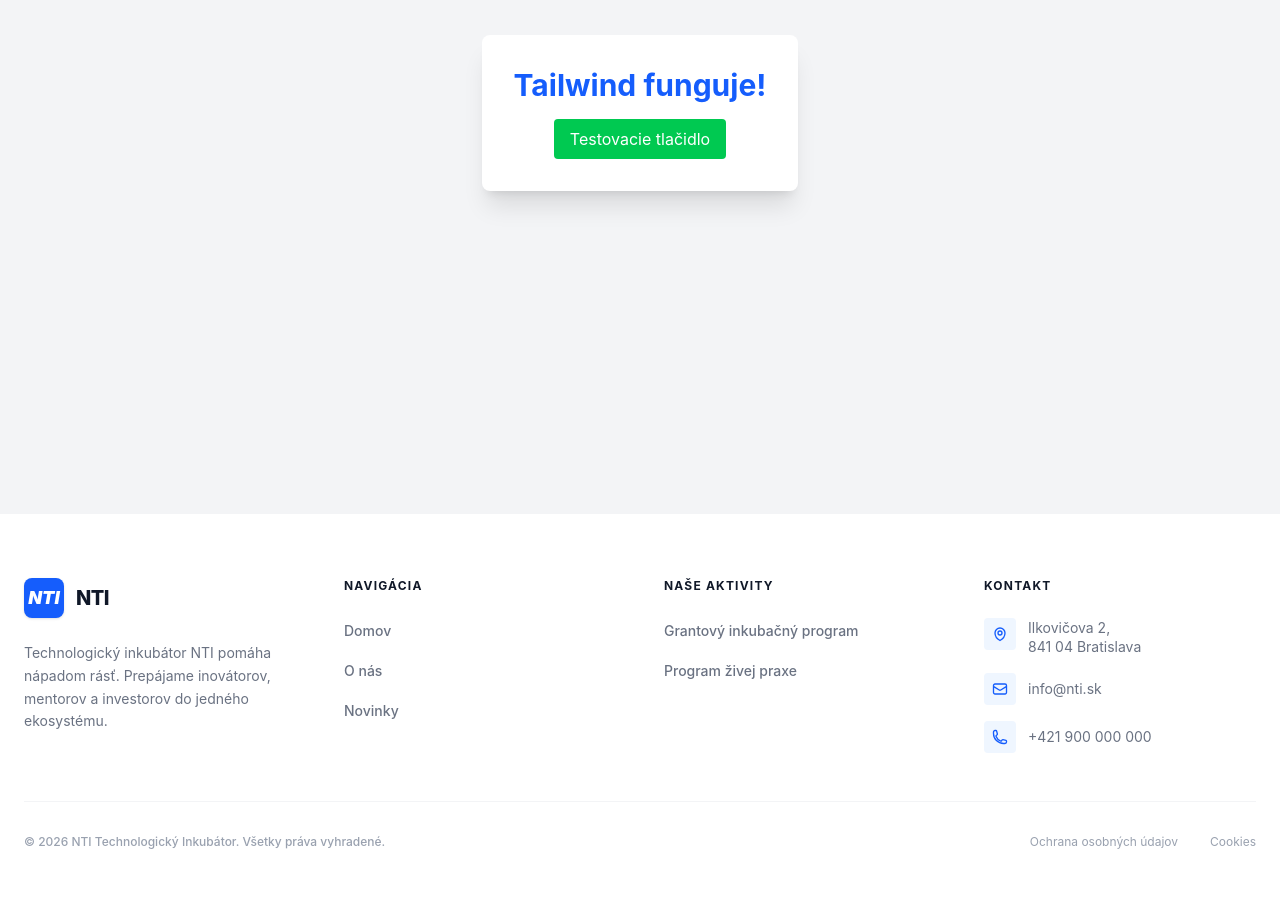
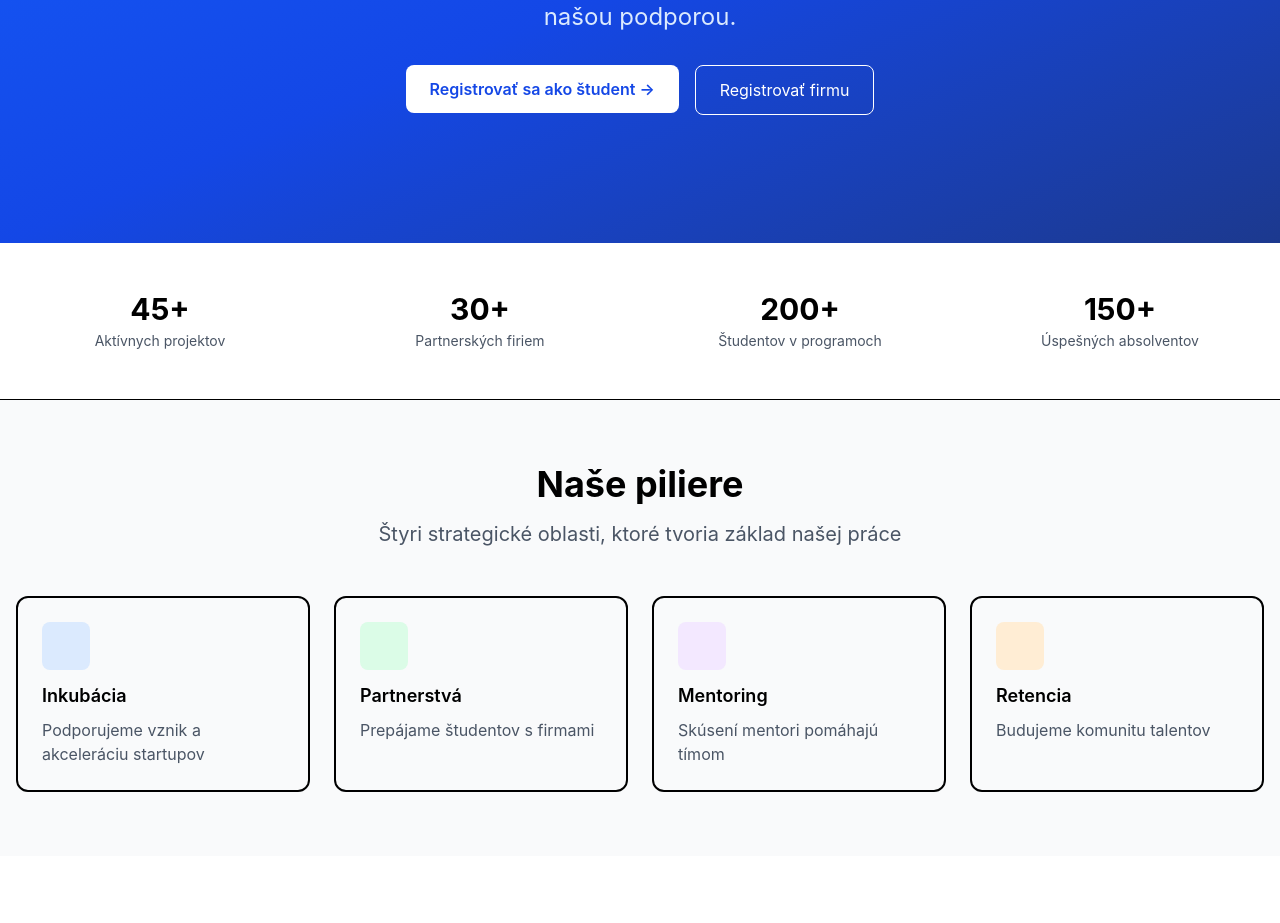
Before and after one commit to VendelinSlezak/FE_nitriansky_technologicky_inkubator, a Vue app: page / in a window 1280 px wide. Shown: the part 373-1296 px from the top of the page. Before the commit the page ends 1255 px from the top, so only its background shows below. Built offline with nearby package versions, Linux system fonts and the light colour scheme.

Commit message:
creating a HomeView view

```diff
--- a/src/views/HomeView.vue
+++ b/src/views/HomeView.vue
@@ -1,19 +1,216 @@
+<template>
+  <div class="min-h-screen">
+    <!-- HERO -->
+    <section class="relative bg-gradient-to-br from-blue-600 via-blue-700 to-blue-900 text-white py-20 lg:py-32">
+      <div class="max-w-7xl mx-auto px-4 text-center">
+        <span class="inline-block mb-4 px-3 py-1 bg-blue-500 rounded-full text-sm">
+          Innovation • Mentoring • Partnership
+        </span>
+
+        <h1 class="text-4xl md:text-5xl lg:text-6xl font-bold mb-6">
+          Nitriansky technologický inkubátor
+        </h1>
+
+        <p class="text-xl md:text-2xl mb-8 text-blue-100">
+          Podporujeme technologické talenty, inovácie a startups v regióne.
+          Zmeňte svoj nápad na úspešný projekt s našou podporou.
+        </p>
+
+        <div class="flex flex-col sm:flex-row gap-4 justify-center">
+          <router-link to="/registracia">
+            <button class="bg-white text-blue-700 px-6 py-3 rounded-lg font-semibold hover:bg-blue-50 flex items-center gap-2">
+              Registrovať sa ako študent →
+            </button>
+          </router-link>
+
+          <router-link to="/registracia">
+            <button class="border border-white px-6 py-3 rounded-lg hover:bg-white/10">
+              Registrovať firmu
+            </button>
+          </router-link>
+        </div>
+      </div>
+    </section>
+
+    <!-- STATS -->
+    <section class="py-12 bg-white border-b">
+      <div class="max-w-7xl mx-auto px-4">
+        <div class="grid grid-cols-2 md:grid-cols-4 gap-8">
+          <div v-for="(stat, i) in stats" :key="i" class="text-center">
+            <component :is="stat.icon" class="h-8 w-8 text-blue-600 mx-auto mb-3" />
+            <div class="text-3xl font-bold mb-1">{{ stat.value }}</div>
+            <div class="text-sm text-gray-600">{{ stat.label }}</div>
+          </div>
+        </div>
+      </div>
+    </section>
+
+    <!-- PILIERE -->
+    <section class="py-16 bg-gray-50">
+      <div class="max-w-7xl mx-auto px-4">
+        <div class="text-center mb-12">
+          <h2 class="text-3xl md:text-4xl font-bold mb-4">Naše piliere</h2>
+          <p class="text-xl text-gray-600 max-w-2xl mx-auto">
+            Štyri strategické oblasti, ktoré tvoria základ našej práce
+          </p>
+        </div>
+
+        <div class="grid md:grid-cols-2 lg:grid-cols-4 gap-6">
+          <div
+            v-for="(pillar, i) in pillars"
+            :key="i"
+            class="border-2 rounded-xl p-6 hover:shadow-lg transition"
+          >
+            <div :class="['w-12 h-12 rounded-lg flex items-center justify-center mb-3', pillar.color]">
+              <component :is="pillar.icon" class="h-6 w-6" />
+            </div>
+
+            <h3 class="font-semibold text-lg mb-2">{{ pillar.title }}</h3>
+            <p class="text-gray-600">{{ pillar.description }}</p>
+          </div>
+        </div>
+      </div>
+    </section>
+
+    <!-- PROGRAMY -->
+    <section class="py-16 bg-white">
+      <div class="max-w-7xl mx-auto px-4">
+        <div class="text-center mb-12">
+          <h2 class="text-3xl md:text-4xl font-bold mb-4">Naše programy</h2>
+          <p class="text-xl text-gray-600 max-w-2xl mx-auto">
+            Vyberte si program, ktorý najlepšie zodpovedá vašim potrebám
+          </p>
+        </div>
+
+        <div class="grid lg:grid-cols-2 gap-8 max-w-6xl mx-auto">
+          <div
+            v-for="program in programs"
+            :key="program.id"
+            :class="['border-2 rounded-xl p-6 hover:shadow-xl transition', program.color]"
+          >
+            <h3 class="text-2xl font-bold mb-2">{{ program.title }}</h3>
+            <p class="text-gray-600 mb-4">{{ program.description }}</p>
+
+            <ul class="space-y-3 mb-6">
+              <li v-for="(b, i) in program.benefits" :key="i" class="flex items-start">
+                <span class="text-green-600 mr-2">✔</span>
+                <span>{{ b }}</span>
+              </li>
+            </ul>
+
+            <router-link :to="program.path">
+              <button class="w-full bg-blue-600 text-white py-3 rounded-lg hover:bg-blue-700">
+                {{ program.cta }} →
+              </button>
+            </router-link>
+          </div>
+        </div>
+      </div>
+    </section>
+
+    <!-- CTA -->
+    <section class="py-16 bg-gradient-to-r from-blue-600 to-blue-800 text-white">
+      <div class="max-w-3xl mx-auto text-center px-4">
+        <h2 class="text-3xl md:text-4xl font-bold mb-4">
+          Pripravení začať svoju cestu?
+        </h2>
+
+        <p class="text-xl mb-8 text-blue-100">
+          Pridajte sa k stovkám úspešných študentov a firiem.
+        </p>
+
+        <div class="flex flex-col sm:flex-row gap-4 justify-center">
+          <router-link to="/registracia">
+            <button class="bg-white text-blue-700 px-6 py-3 rounded-lg hover:bg-blue-50">
+              Začať teraz →
+            </button>
+          </router-link>
+
+          <router-link to="/kontakt">
+            <button class="border border-white px-6 py-3 rounded-lg hover:bg-white/10">
+              Kontaktovať nás
+            </button>
+          </router-link>
+        </div>
+      </div>
+    </section>
+  </div>
+</template>
+
 <script>
 export default {
-    name: 'HomeView',
-}
+  name: "HomeView",
+  data() {
+    return {
+      stats: [
+        { label: "Aktívnych projektov", value: "45+", icon: "Target" },
+        { label: "Partnerských firiem", value: "30+", icon: "Building2" },
+        { label: "Študentov v programoch", value: "200+", icon: "GraduationCap" },
+        { label: "Úspešných absolventov", value: "150+", icon: "TrendingUp" },
+      ],
+
+      pillars: [
+        {
+          title: "Inkubácia",
+          description: "Podporujeme vznik a akceleráciu startupov",
+          icon: "Lightbulb",
+          color: "bg-blue-100 text-blue-700",
+        },
+        {
+          title: "Partnerstvá",
+          description: "Prepájame študentov s firmami",
+          icon: "Building2",
+          color: "bg-green-100 text-green-700",
+        },
+        {
+          title: "Mentoring",
+          description: "Skúsení mentori pomáhajú tímom",
+          icon: "Users",
+          color: "bg-purple-100 text-purple-700",
+        },
+        {
+          title: "Retencia",
+          description: "Budujeme komunitu talentov",
+          icon: "Target",
+          color: "bg-orange-100 text-orange-700",
+        },
+      ],
+
+      programs: [
+        {
+          id: "a",
+          title: "Program A - Grantový inkubačný program",
+          description: "Získajte financovanie a mentoring pre váš startup.",
+          benefits: [
+            "Grantové financovanie",
+            "Mentoring",
+            "Infraštruktúra",
+            "Podpora až do trhu",
+          ],
+          cta: "Zistiť viac o Programe A",
+          path: "/program-a",
+          color: "border-blue-200 bg-blue-50",
+        },
+        {
+          id: "b",
+          title: "Program B - Živá prax",
+          description: "Pracujte na reálnych projektoch.",
+          benefits: [
+            "Reálne projekty",
+            "Finančná odmena",
+            "Product Owner",
+            "Skúsenosti",
+          ],
+          cta: "Zistiť viac o Programe B",
+          path: "/program-b",
+          color: "border-green-200 bg-green-50",
+        },
+      ],
+    };
+  },
+
+  mounted() {
+    document.title = "Domov | Inkubátor";
+  },
+};
 </script>
-
-<template>
-    <div class="min-h-screen bg-gray-100 flex items-center justify-center">
-        <div class="bg-white p-8 rounded-lg shadow-xl text-center">
-            <h1 class="text-3xl font-bold text-blue-600">Tailwind funguje!</h1>
-            <button class="mt-4 px-4 py-2 bg-green-500 text-white rounded hover:bg-green-600 transition">
-                Testovacie tlačidlo
-            </button>
-        </div>
-    </div>
-</template>
-
-<style scoped>
-</style>
```
